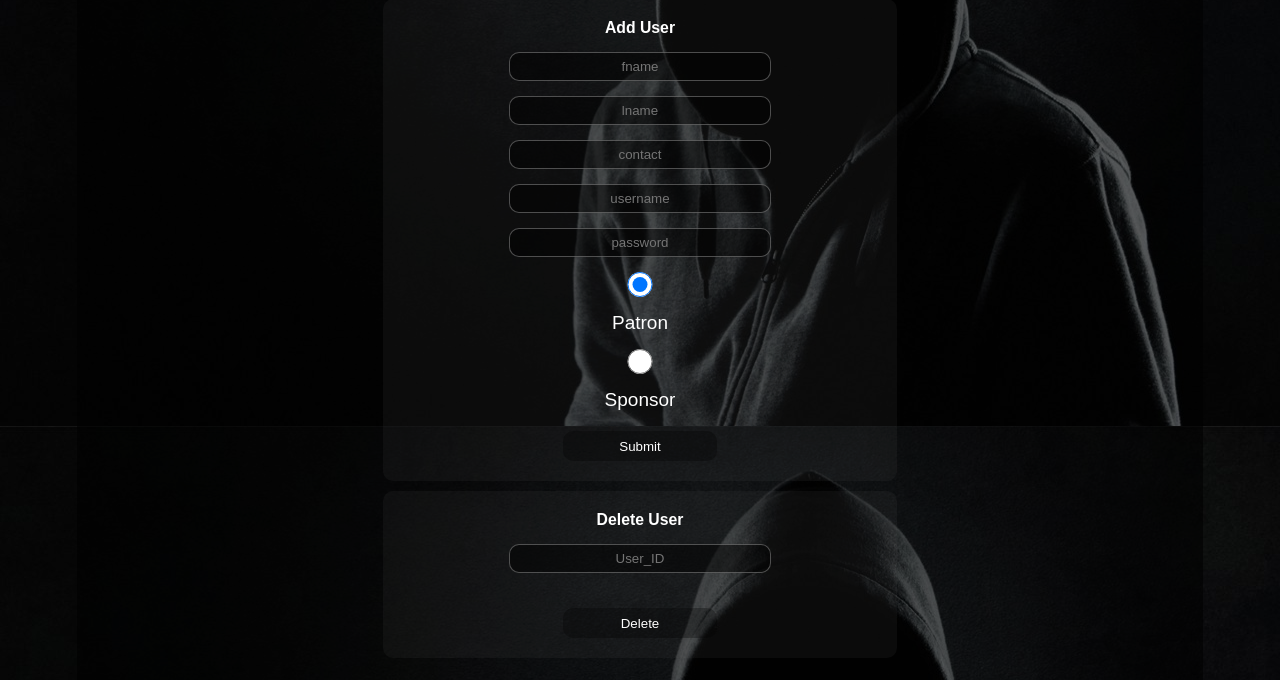
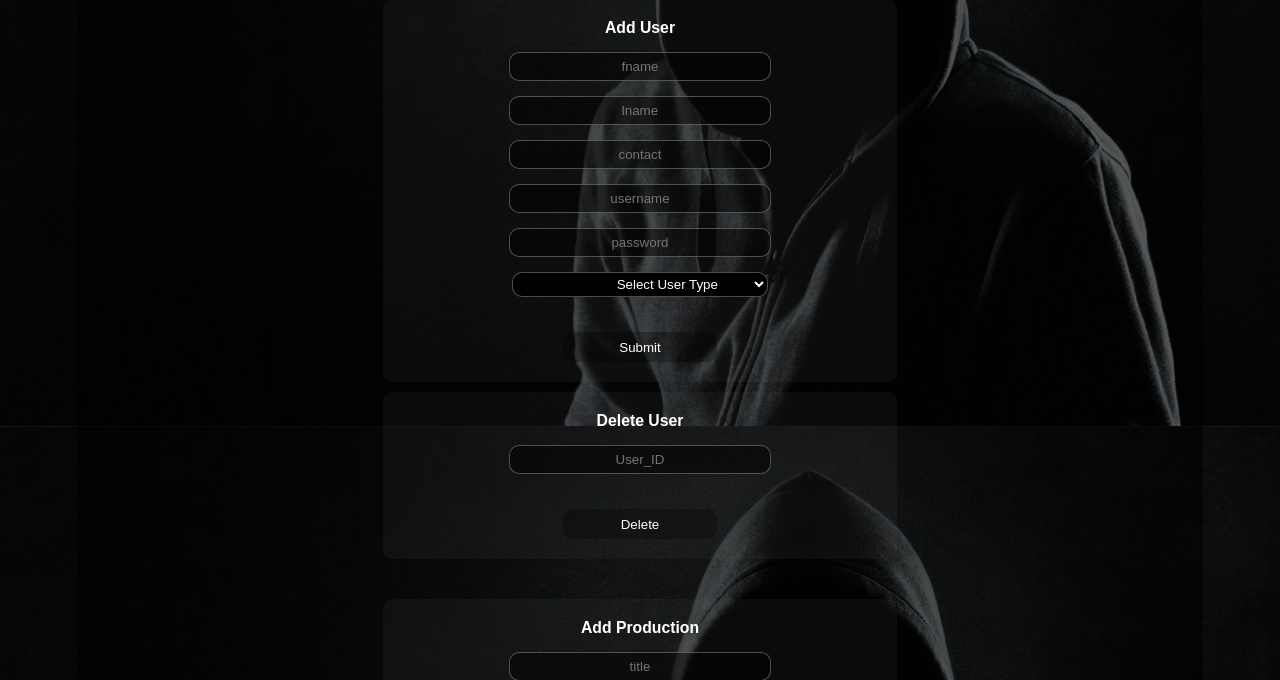
Before and after one commit to carljunepiao/pleasantville, a PHP site: page /html/admin.html in a window 1280 px wide; the page is wider, and only the part inside the window is pictured. Shown: the part 374-1054 px from the top of that part. Run offline with PHP 8.4, Linux system fonts and the light colour scheme.

Commit message:
Added User type select option;

```diff
--- a/css/admin.css
+++ b/css/admin.css
@@ -139,3 +139,15 @@ nav {
 	width: 25px;
 	padding: 5px;
 }
+
+select {
+	display: block;
+	width: 50%;
+    margin: 15px auto;
+	height:25px;
+	background-color: rgba(0,0,0,1);
+	color: white;
+	border: 1px solid rgba(150,150,150,0.5);
+	border-radius: 10px;
+	padding-left: 100px;
+}
--- a/html/admin.html
+++ b/html/admin.html
@@ -33,8 +33,11 @@
 					<input type="number" placeholder="contact"></input>
 					<input type="text" placeholder="username"></input>
 					<input type="password" placeholder="password"></input>
-					<input class="radio" type="radio" name="type" value="patron" checked>Patron
-  					<input class="radio" type="radio" name="type" value="sponsor">Sponsor
+					<select placeholder="select">
+						<option value="" disabled selected="">Select User Type</option>
+					  	<option value="patron">Patron</option>
+					  	<option value="sponsor">Sponsor</option>
+					</select>
 				</div>
 				<input class="enter" type="submit" value="Submit"></input>
 			</div>
```
